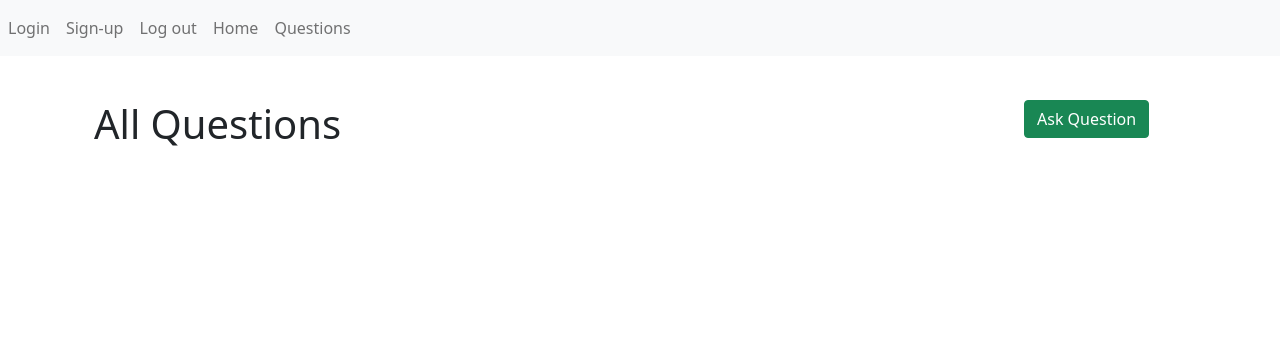
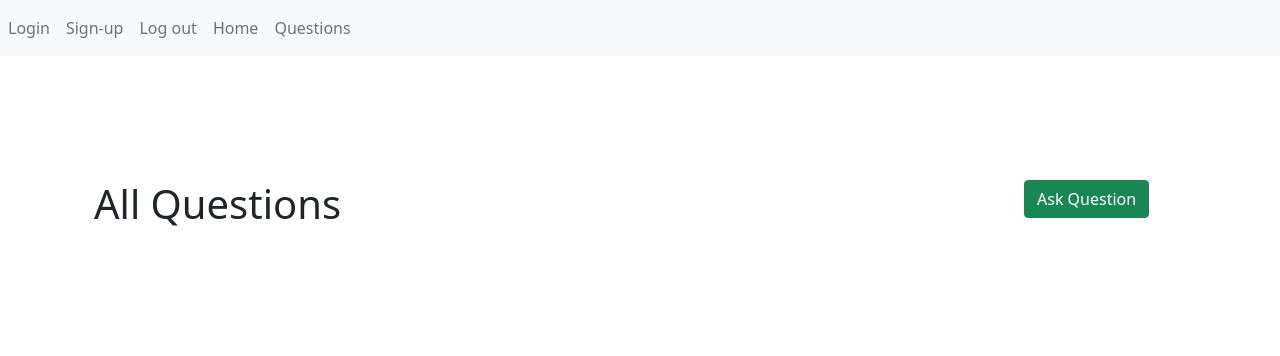
Before and after one commit to NanoProd/StackOverflowMock, a Flask app: page /questions in a window 1280 px wide. Shown: the top 356 px of the page. Run offline with Flask 2, Linux system fonts and the light colour scheme; data that the repository does not hold is empty.

Commit message:
[#27] Added padding to body. Fixes navbar issues.

```diff
--- a/services/web/project/app/static/css/main.css
+++ b/services/web/project/app/static/css/main.css
@@ -1,3 +1,7 @@
+body {
+	padding-top: 5rem;
+}
+
 /* BEGIN: Questions */
 div#questions-header {
 	padding: 20px 0px;
```
